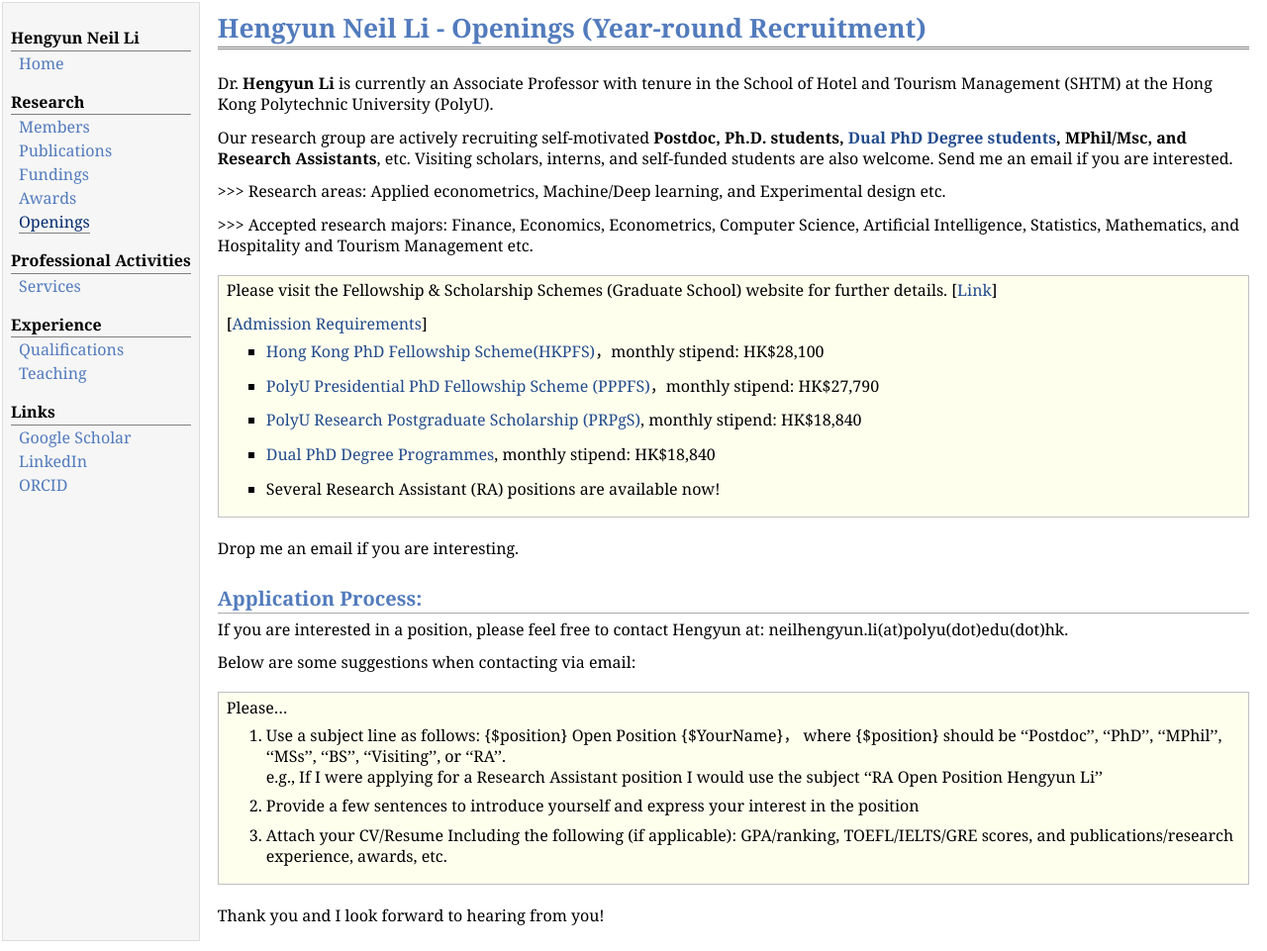
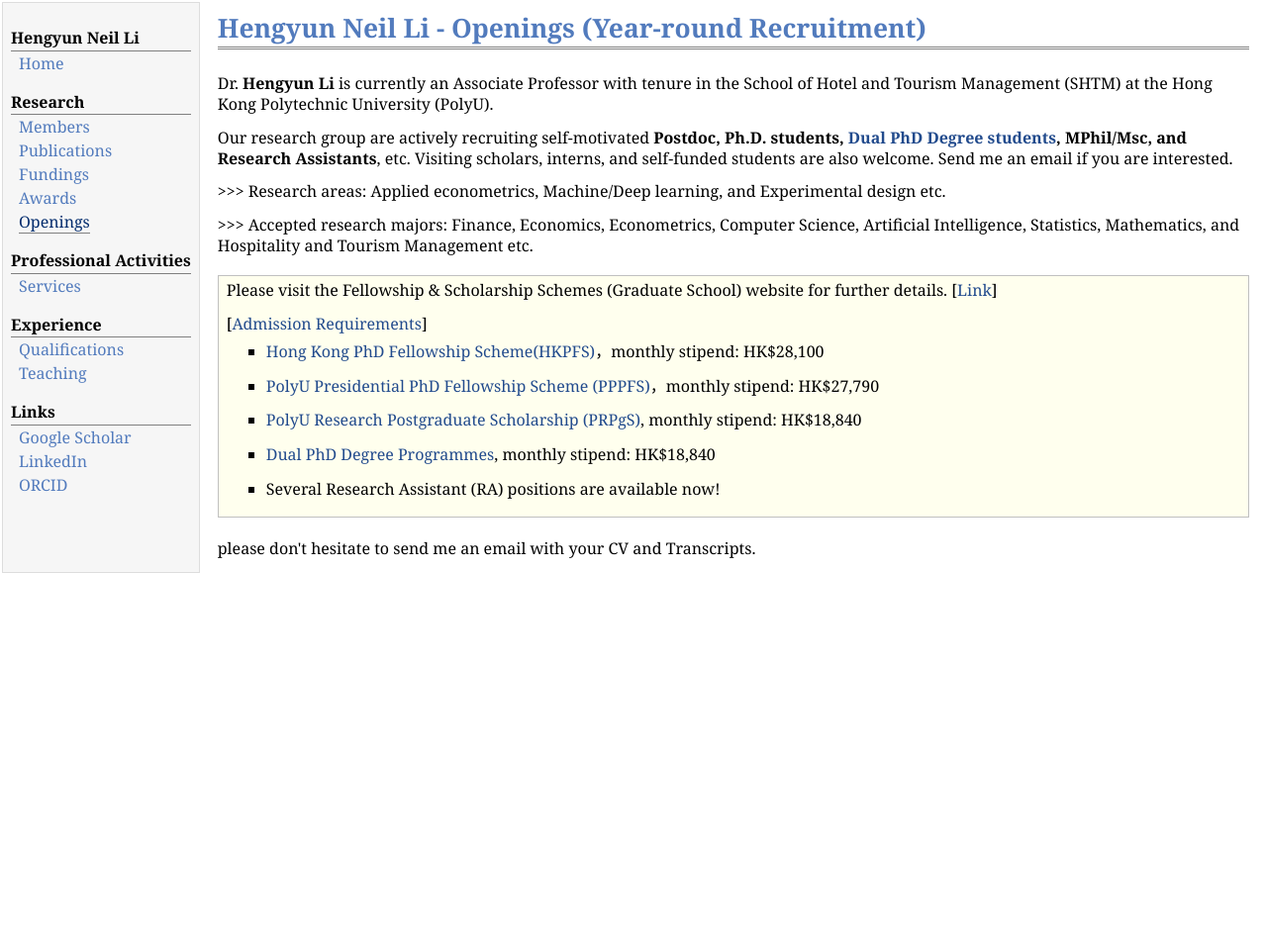
Before and after one commit to hengyunli/hengyunli.github.io, a plain HTML site: page openings.html in a window 1280 px wide. Shown: the whole page at 99% size. After the commit the page ends 800 px from the top, so only its background shows below. Drawn offline with Linux system fonts and the light colour scheme.

Commit message:
13/11/2024-05

```diff
--- a/openings.html
+++ b/openings.html
@@ -64,26 +64,7 @@ Send me an email if you are interested. </p>
 </li>
 </ul>
 </div></div>
-<p>Drop me an email if you are interesting.</p>
-<h2>Application Process:</h2>
-<p>If you are interested in a position, please feel free to contact Hengyun at: neilhengyun.li(at)polyu(dot)edu(dot)hk.</p>
-<p>Below are some suggestions when contacting via email:</p>
-<div class="infoblock">
-<div class="blockcontent">
-<p>Please…</p>
-<ol>
-<li><p>Use a subject line as follows: {$position} Open Position {$YourName}，
-where {$position} should be ‘‘Postdoc’’, ‘‘PhD’’, ‘‘MPhil’’, ‘‘MSs’’, ‘‘BS’’, ‘‘Visiting’’, or ‘‘RA’’.<br />
-e.g., If I were applying for a Research Assistant position I would use the subject ‘‘RA Open Position Hengyun Li’’</p>
-</li>
-<li><p>Provide a few sentences to introduce yourself and express your interest in the position</p>
-</li>
-<li><p>Attach your CV/Resume
-Including the following (if applicable): GPA/ranking, TOEFL/IELTS/GRE scores, and publications/research experience, awards, etc.</p>
-</li>
-</ol>
-</div></div>
-<p>Thank you and I look forward to hearing from you!</p>
+<p>please don't hesitate to send me an email with your CV and Transcripts.</p>
 </td>
 </tr>
 </table>
```
Also changed, not shown: 1 other file.
